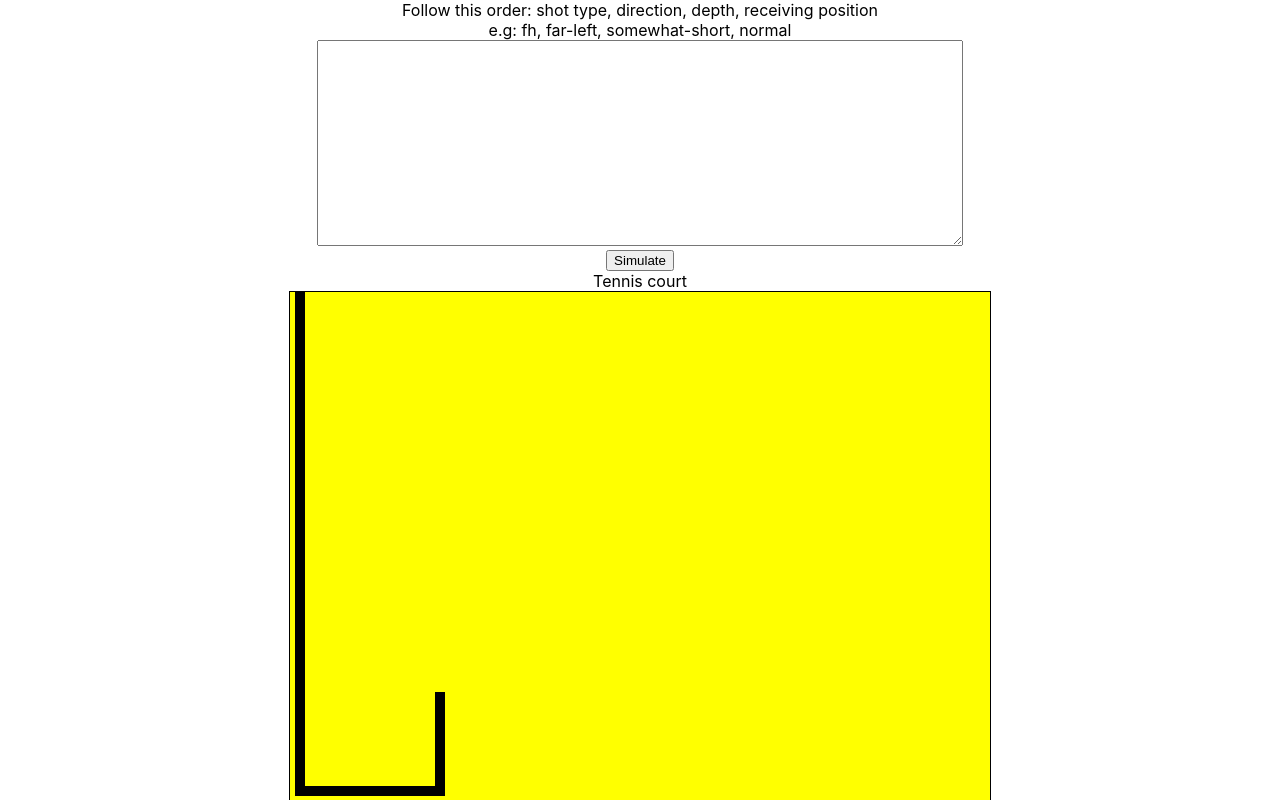
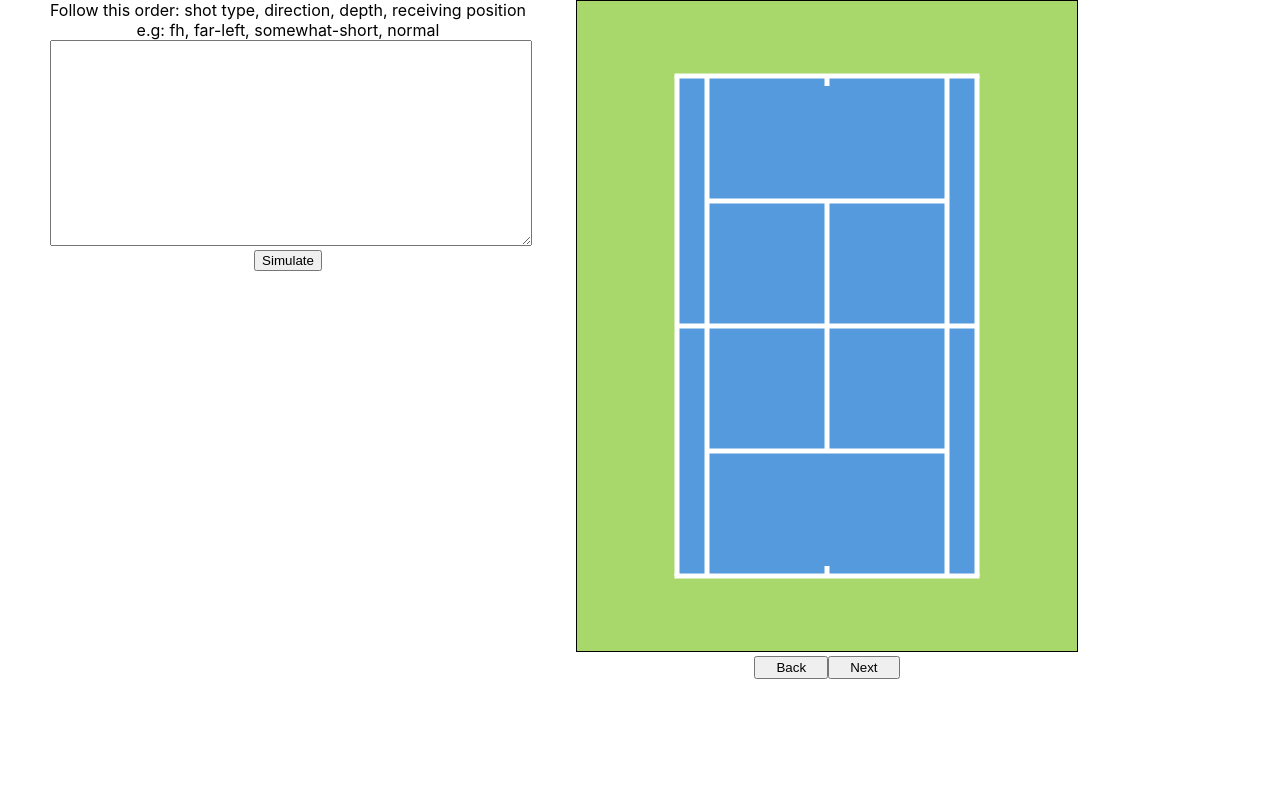
Before and after one commit to gaelduong/tennis-points-simulator, a React (Create React App) app in the folder client/: page / in a window 1280 px wide. Shown: the top 800 px of the page. Built offline with nearby package versions, Linux system fonts and the light colour scheme.

Commit message:
Handle frame change + draw the court

```diff
--- a/client/src/App.css
+++ b/client/src/App.css
@@ -1,5 +1,9 @@
 .App {
   text-align: center;
+  display: flex;
+  /* justify-content: space-around; */
+  gap: 50px;
+  padding: 0 50px 0 50px;
 }
 
 input,
@@ -9,10 +13,10 @@ label {
 }
 
 textarea {
-  width: 50%;
+  width: 100%;
   height: 200px;
 }
 
 button {
-  padding: 10px 20px;
+  padding: 2px 20px;
 }
--- a/client/src/App.js
+++ b/client/src/App.js
@@ -7,6 +7,10 @@ const serverUrl = "http://localhost:5000";
 
 function App() {
   const [text, setText] = useState("");
+  const [playerPosition, setPlayerPosition] = useState([-10, -10]);
+  const [opponentPosition, setOpponentPosition] = useState([100, 10]);
+  const [framesData, setFramesData] = useState([]);
+  const [currentFrameId, setCurrentFrameId] = useState(0);
 
   const handleSubmit = async (e) => {
     e.preventDefault();
@@ -16,16 +20,38 @@ function App() {
     try {
       const { data } = await axios.post(`${serverUrl}/simulate`, shotsData);
       // console.log(data);
+      setFramesData(data);
     } catch (error) {
       return console.log(error);
     }
   };
 
+  const handleFrameChange = (e, isForward) => {
+    if (framesData.length === 0) return;
+    if (currentFrameId === 0 && !isForward) return;
+    if (currentFrameId === framesData.length && isForward) {
+      setCurrentFrameId(0);
+      return;
+    }
+    const k = isForward ? 1 : -1;
+    setCurrentFrameId((currentFrameId) => currentFrameId + k);
+    setPlayerPosition(framesData[currentFrameId].currPlayerPos);
+  };
+
   const style = {
-    width: "700px",
-    height: "700px",
+    width: "500px",
+    height: "650px",
     border: "1px solid black",
-    background: "yellow",
+    background: "#a8d76c",
+  };
+
+  const courtStyle = {
+    fill: "#559adc",
+  };
+
+  const lineStyle = {
+    stroke: "red",
+    strokeWidth: 2,
   };
 
   return (
@@ -41,20 +67,115 @@ function App() {
         ></textarea>
         <input type="submit" value="Simulate" />
       </form>
-      <div> Tennis court </div>
-      <svg preserveAspectRatio="xMaxYMax none" style={style}>
-        {/* <circle cx={50} cy={50} r={50} /> */}
-        {/* <rect /> */}
-        <path
-          d="M 10 0 V 499 H 150 V 400"
-          stroke="black"
-          stroke-width="10"
-          fill="transparent"
-        />
-      </svg>
       <div>
-        <button> Back </button>
-        <button> Next </button>
+        <svg style={style}>
+          <rect x="100" y="75" width="300" height="500" style={courtStyle} />
+          <circle cx={playerPosition[0]} cy={playerPosition[1]} r={10} />
+          {/* <circle cx={opponentPosition[0]} cy={opponentPosition[1]} r={10} /> */}
+
+          {/* <rect /> */}
+          <g id="court-borders">
+            <path
+              d="M 100 75 V 575 "
+              stroke="#fff"
+              strokeWidth="5"
+              fill="transparent"
+            />
+            <path
+              d="M 400 75 V 575 "
+              stroke="#fff"
+              strokeWidth="5"
+              fill="transparent"
+            />
+
+            <path
+              d="M 97.5 75 H 402.5 "
+              stroke="#fff"
+              strokeWidth="5"
+              fill="transparent"
+            />
+
+            <path
+              d="M 97.5 575 H 402.5 "
+              stroke="#fff"
+              strokeWidth="5"
+              fill="transparent"
+            />
+          </g>
+
+          <g id="court-double-alley-lines">
+            <path
+              d="M 130 75 V 575 "
+              stroke="#fff"
+              strokeWidth="5"
+              fill="transparent"
+            />
+            <path
+              d="M 370 75 V 575 "
+              stroke="#fff"
+              strokeWidth="5"
+              fill="transparent"
+            />
+          </g>
+          <g id="court-center-mark">
+            <path
+              d="M 250 75 V 85 "
+              stroke="#fff"
+              strokeWidth="5"
+              fill="transparent"
+            />
+            <path
+              d="M 250 575 V 565 "
+              stroke="#fff"
+              strokeWidth="5"
+              fill="transparent"
+            />
+          </g>
+
+          <g id="court-net">
+            <path
+              d="M 100 325 H 400 "
+              stroke="#fff"
+              strokeWidth="5"
+              fill="transparent"
+            />
+          </g>
+
+          <g id="court-service-lines">
+            <path
+              d="M 130 200 H 370 "
+              stroke="#fff"
+              strokeWidth="5"
+              fill="transparent"
+            />
+            <path
+              d="M 130 450 H 370 "
+              stroke="#fff"
+              strokeWidth="5"
+              fill="transparent"
+            />
+          </g>
+
+          <g id="court-center-service-lines">
+            <path
+              d="M 250 325 V 200 "
+              stroke="#fff"
+              strokeWidth="5"
+              fill="transparent"
+            />
+            <path
+              d="M 250 325 V 450 "
+              stroke="#fff"
+              strokeWidth="5"
+              fill="transparent"
+            />
+          </g>
+          {/* <line x1="0" y1="0" x2="200" y2="200" style={lineStyle} /> */}
+        </svg>
+        <div>
+          <button onClick={(e) => handleFrameChange(e, 0)}> Back </button>
+          <button onClick={(e) => handleFrameChange(e, 1)}> Next </button>
+        </div>
       </div>
     </div>
   );
```
